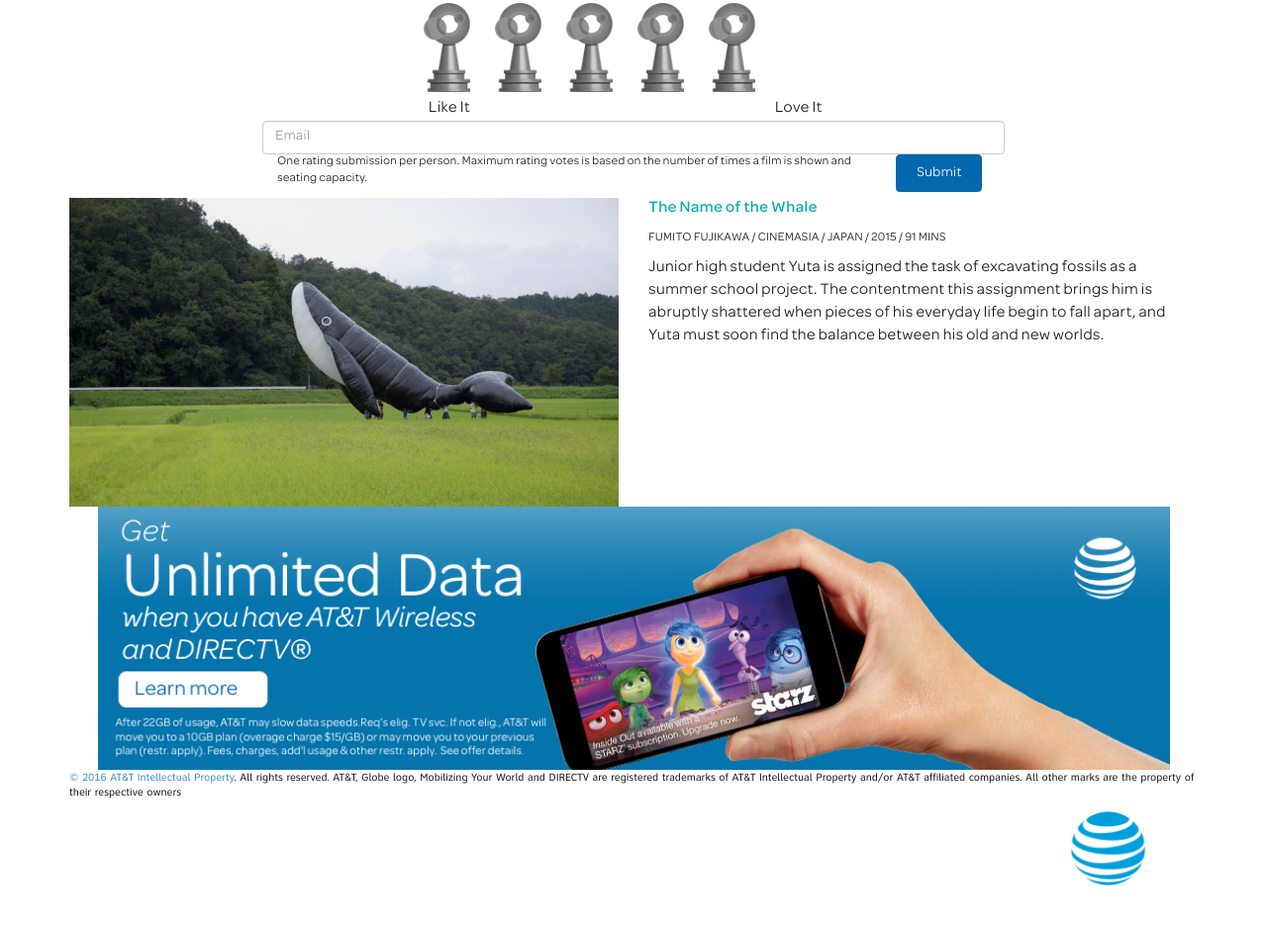
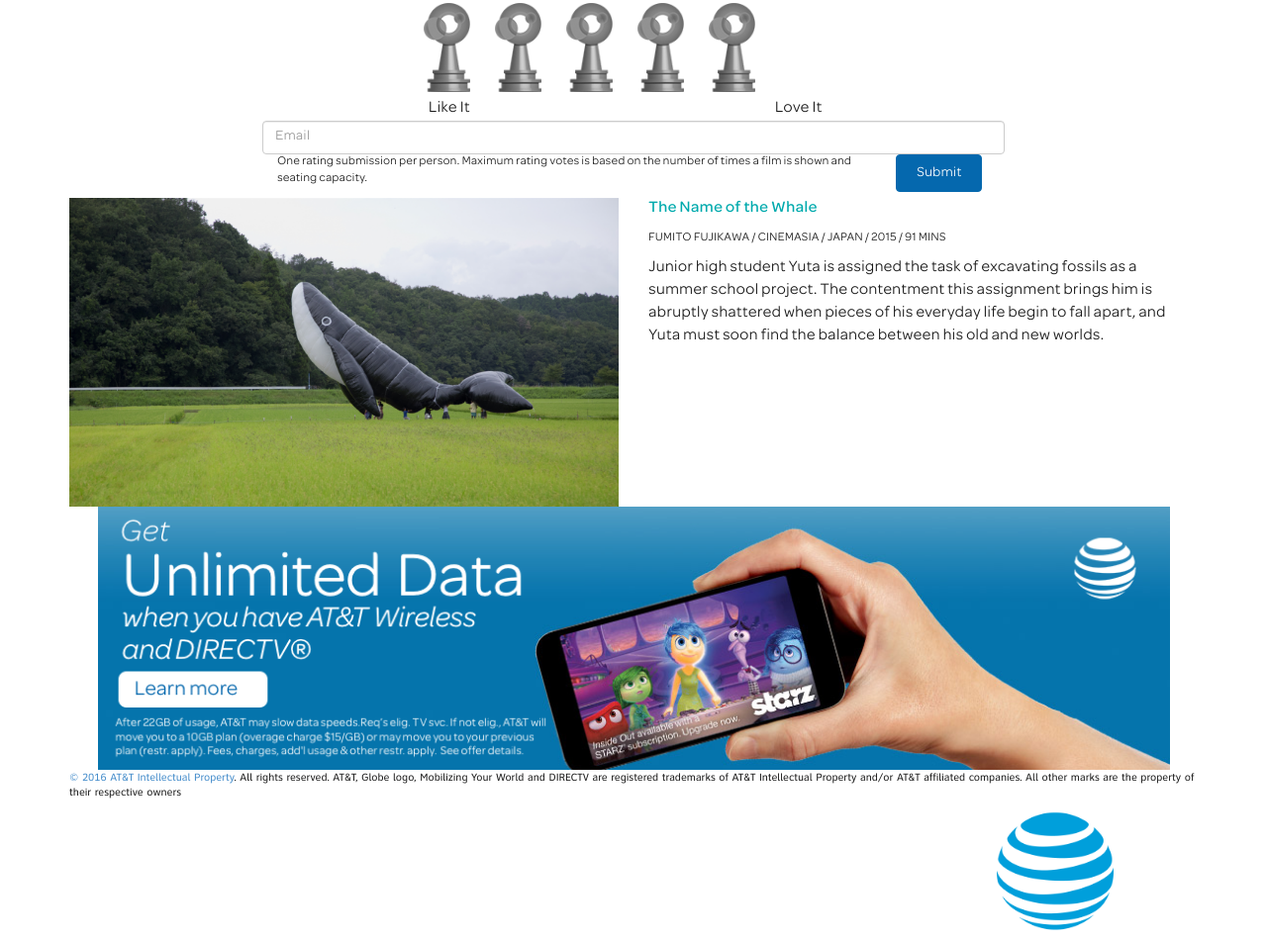
Before and after one commit to StMack/cammy, a plain HTML site: page rating.html in a window 1280 px wide. Shown: the part 337-1290 px from the top of the page at 99% size. Before the commit the page ends 1240 px from the top, so only its background shows below. Drawn offline with nearby package versions, Linux system fonts and the light colour scheme; no server answers.

Commit message:
Fixed cop/paste error in footer changes

```diff
--- a/rating.html
+++ b/rating.html
@@ -110,7 +110,7 @@
 				<div class="col-sm-12">
 					<p><a href="http://clicks.att.com/OCT/eTrac?EMAIL_ID=1012748074&finalURL=http://att.com/Trademark-Copyright-Privacy-Policy?source=EACQM0ftr0000000E">© 2016 AT&T Intellectual Property</a>.  All rights reserved. AT&T, Globe logo, Mobilizing Your World and DIRECTV are registered trademarks of AT&T Intellectual Property and/or AT&T affiliated companies. All other marks are the property of their respective owners</p>
 				</div>
-				<div class="col-sm-2 col-xs-3 pull-right">
+				<div class="col-sm-3 col-xs-4 pull-right">
 					<img src="img/att_globe_rgb_pos.png">
 				</div>
 			</div>
```
Also changed, not shown: index.html (+1 -1 lines), results.html (+1 -1 lines), topTen.html (+1 -1 lines).
